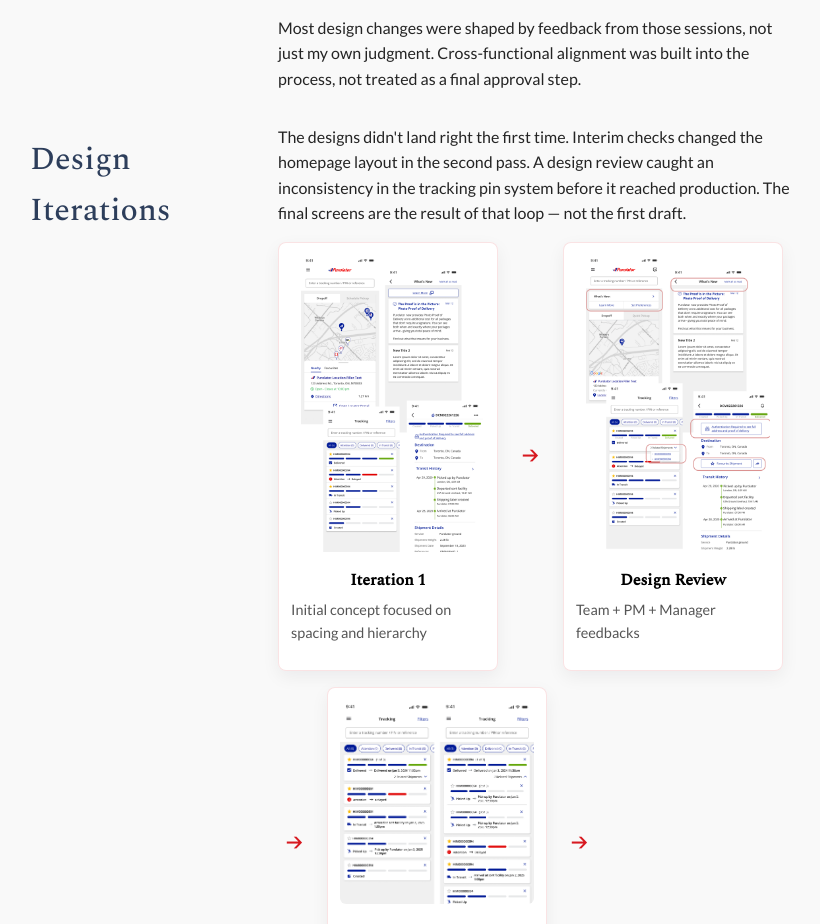
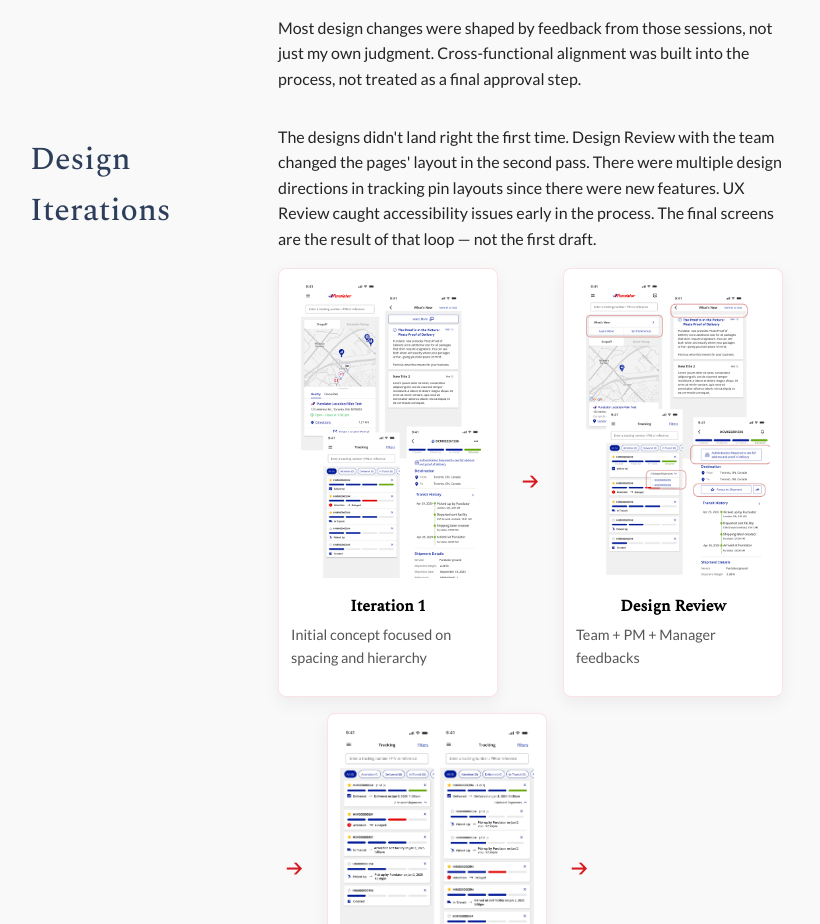
Before and after one commit to jiwoo3034/portfolio, a React (Create React App) app: page /projects/purolator-mobile-app-redesign in a window 1280 px wide. Shown: the part 9780-10704 px from the top of the page, without its empty margins (226-1046 px from the left). Built offline with nearby package versions, Linux system fonts and the light colour scheme.

Commit message:
fixed issues

```diff
--- a/src/components/ProjectDetails/PurolatorMobileApp.js
+++ b/src/components/ProjectDetails/PurolatorMobileApp.js
@@ -362,7 +362,7 @@ function PurolatorMobileApp() {
             <h2>Design Iterations</h2>
             <div className="section-content">
               <p>
-                The designs didn't land right the first time. Interim checks changed the homepage layout in the second pass. A design review caught an inconsistency in the tracking pin system before it reached production. The final screens are the result of that loop — not the first draft.
+                The designs didn't land right the first time. Design Review with the team changed the pages' layout in the second pass. There were multiple design directions in tracking pin layouts since there were new features. UX Review caught accessibility issues early in the process. The final screens are the result of that loop — not the first draft.
               </p>
               <div className="iteration-grid">
                 {iterationPlaceholders.map((item, idx) => (
```
